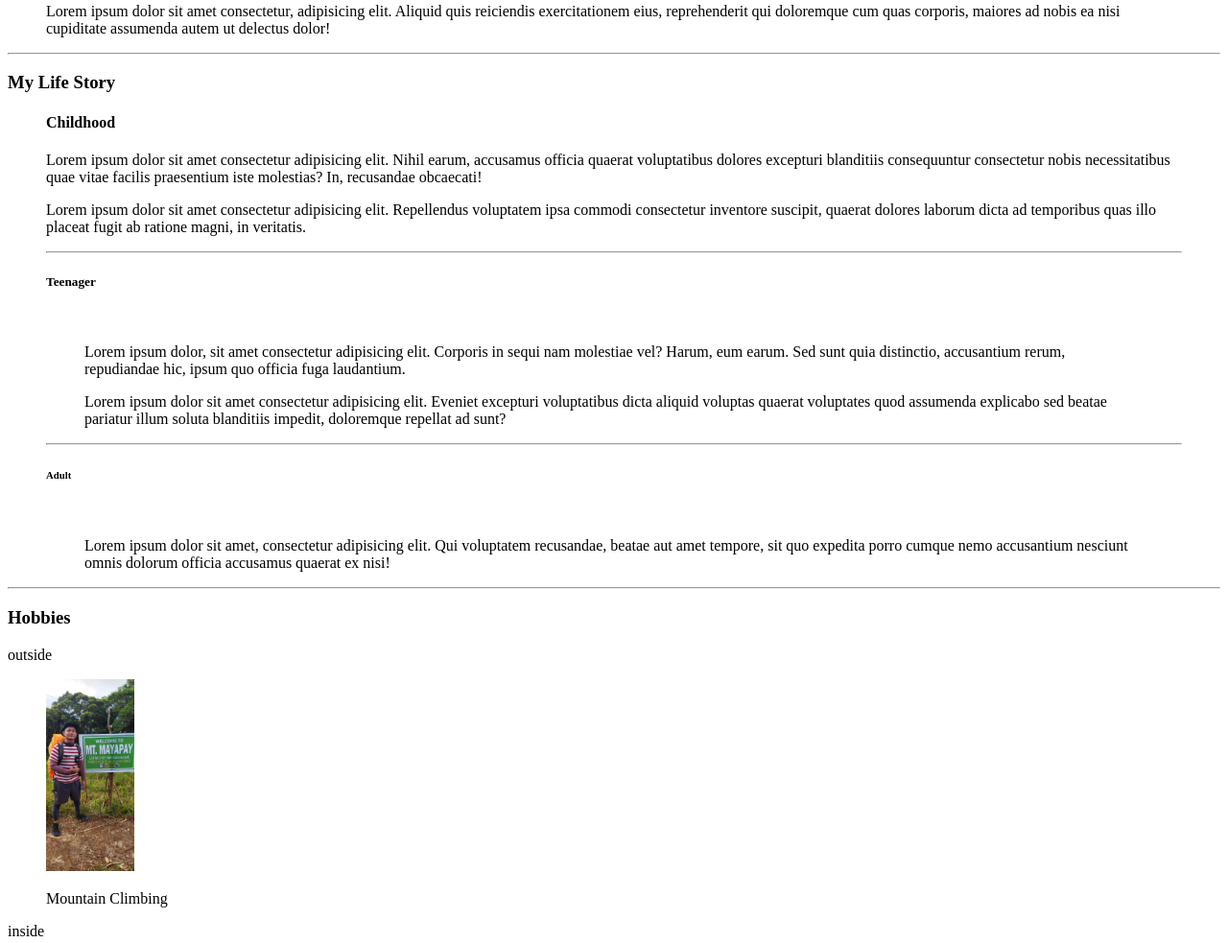
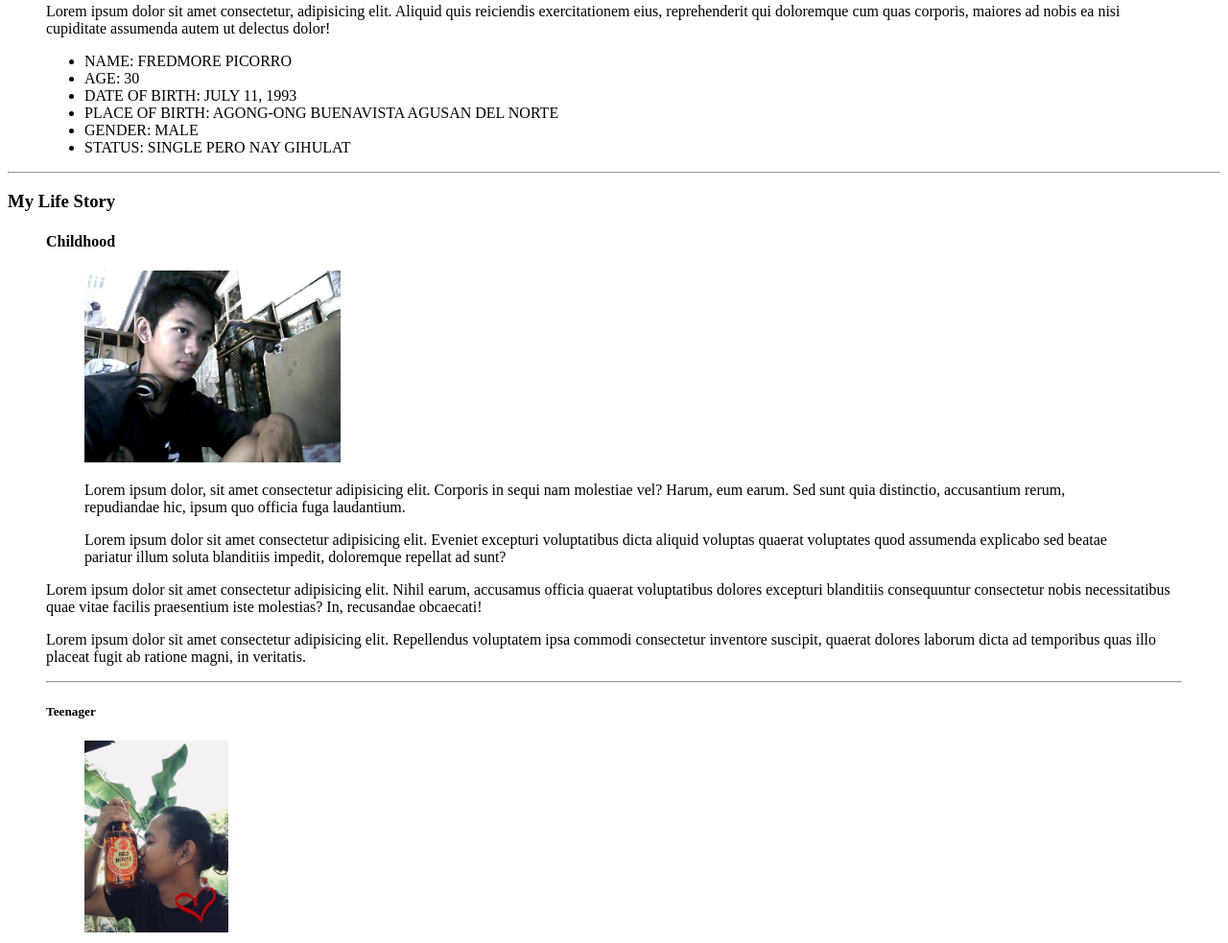
Before and after one commit to DaMiaN071193/htmlsemanticsample, a plain HTML site: page index.html in a window 1280 px wide. Shown: the part 490-1473 px from the top of the page at 96% size. Drawn offline with Linux system fonts and the light colour scheme.

Commit message:
second commit

```diff
--- a/index.html
+++ b/index.html
@@ -28,6 +28,14 @@
             <figure>
                 <img src="me.jpg" alt="about me" height="200">
                 <p>Lorem ipsum dolor sit amet consectetur, adipisicing elit. Aliquid quis reiciendis exercitationem eius, reprehenderit qui doloremque cum quas corporis, maiores ad nobis ea nisi cupiditate assumenda autem ut delectus dolor!</p>
+                <ul>
+                    <li> NAME: FREDMORE PICORRO</li>
+                    <li> AGE: 30</li>
+                    <li> DATE OF BIRTH: JULY 11, 1993</li>
+                    <li> PLACE OF BIRTH: AGONG-ONG BUENAVISTA AGUSAN DEL NORTE</li>
+                    <li> GENDER: MALE</li>
+                    <li> STATUS: SINGLE PERO NAY GIHULAT</li>
+                </ul>
             </figure>
 
         </article>
@@ -38,12 +46,17 @@
             </section>
             <figure>
             <h4>Childhood</h4>
+            <figure>
+                <img src="childhood.jpg" alt="" height="200">
+                <p>Lorem ipsum dolor, sit amet consectetur adipisicing elit. Corporis in sequi nam molestiae vel? Harum, eum earum. Sed sunt quia distinctio, accusantium rerum, repudiandae hic, ipsum quo officia fuga laudantium.</p>
+                <p>Lorem ipsum dolor sit amet consectetur adipisicing elit. Eveniet excepturi voluptatibus dicta aliquid voluptas quaerat voluptates quod assumenda explicabo sed beatae pariatur illum soluta blanditiis impedit, doloremque repellat ad sunt?</p>
+            </figure>
             <p>Lorem ipsum dolor sit amet consectetur adipisicing elit. Nihil earum, accusamus officia quaerat voluptatibus dolores excepturi blanditiis consequuntur consectetur nobis necessitatibus quae vitae facilis praesentium iste molestias? In, recusandae obcaecati!</p>
             <p>Lorem ipsum dolor sit amet consectetur adipisicing elit. Repellendus voluptatem ipsa commodi consectetur inventore suscipit, quaerat dolores laborum dicta ad temporibus quas illo placeat fugit ab ratione magni, in veritatis.</p>
             <hr>
             <h5>Teenager</h5>
             <figure>
-                <img src="ako.jpg" alt="">
+                <img src="teen.jpg" alt="" height="200">
                 <p>Lorem ipsum dolor, sit amet consectetur adipisicing elit. Corporis in sequi nam molestiae vel? Harum, eum earum. Sed sunt quia distinctio, accusantium rerum, repudiandae hic, ipsum quo officia fuga laudantium.</p>
                 <p>Lorem ipsum dolor sit amet consectetur adipisicing elit. Eveniet excepturi voluptatibus dicta aliquid voluptas quaerat voluptates quod assumenda explicabo sed beatae pariatur illum soluta blanditiis impedit, doloremque repellat ad sunt?</p>
             </figure>
```
Also changed, not shown: childhood.jpg (added), teen.jpg (added).
